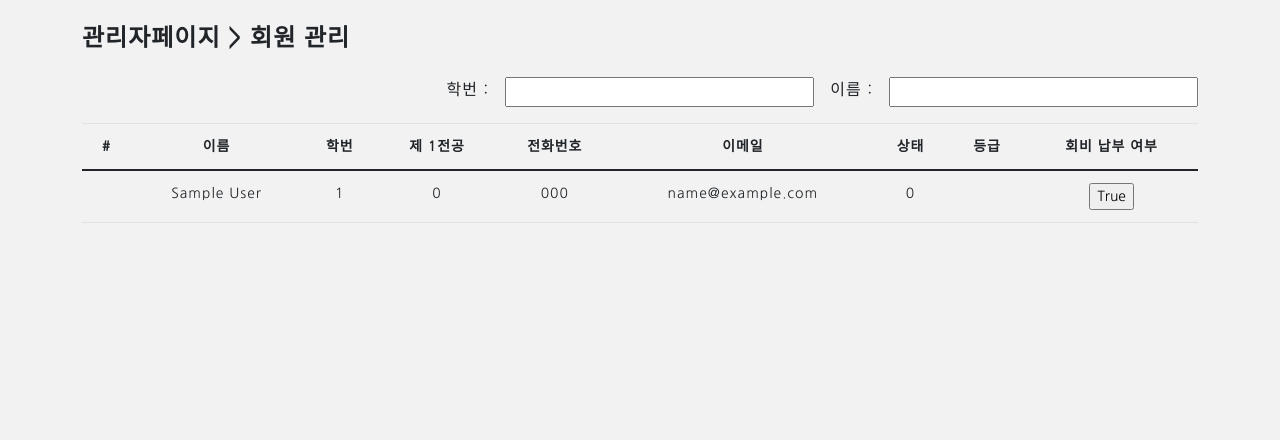
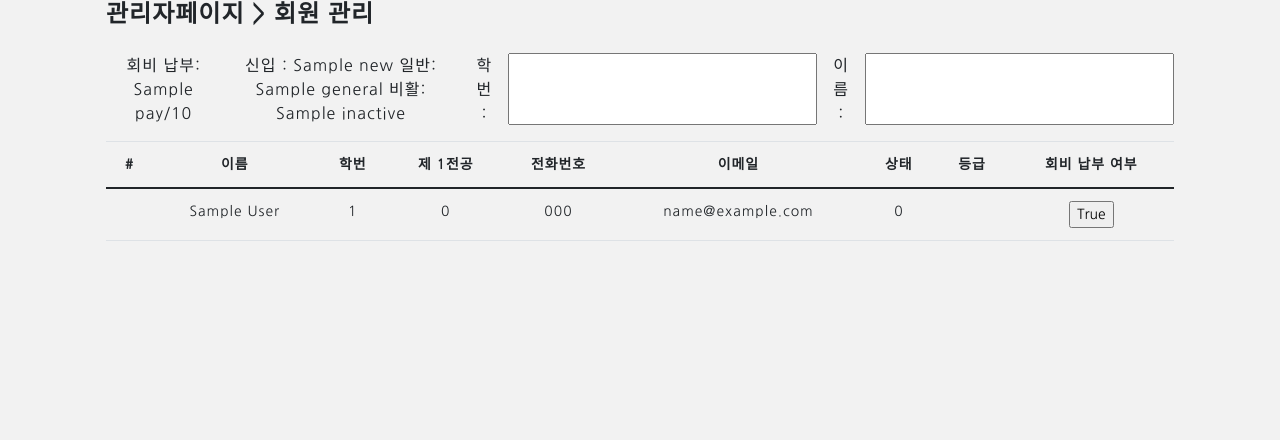
Before and after one commit to SGCC-homepage/sgcc_homepage_django, a Django app: template management/templates/user_management.html in a window 1280 px wide. Shown: the part 56-496 px from the top of the page. Run offline with Django 3.2, Linux system fonts and the light colour scheme; tables that the repository leaves empty hold one stand-in row (values such as "Sample post"); the template is opened without the code that fills it: values that come from a table or form of the project are taken from there, most other values are stand-ins (such as "Sample title", 1, 10 or a date in 2020); some libraries are stand-ins or nearby versions.

Commit message:
관리자페이지 표 정리 띄움

```diff
--- a/management/templates/user_management.html
+++ b/management/templates/user_management.html
@@ -13,11 +13,17 @@
 {% endblock %}
 {% block content %}
     <div class="container text-center">
-        <div class="mt-4">
+        <div class="mx-4">
             <h4 class="h4 mb-4" style="text-align: left;">관리자페이지 > 회원 관리</h4>
-            <div id="input-form" class="d-flex flex-row-reverse mb-3">
-                <input type="text" id="name"/><span class="mx-3">이름 : </span>
-                <input type="text" id="student-id"/><span class="mx-3">학번 : </span>
+            <div class="d-flex justify-content-between mb-3">
+                <div class="d-flex justify-content-start">
+                    <span class="mx-3">회비 납부: {{ pay }}/{{ total }}</span>
+                    <span class="mx-3">신입 : {{ new }}  일반: {{ general }} 비활: {{ inactive }}</span>
+                </div>
+                <div id="input-form" class="d-flex flex-row-reverse">
+                    <input type="text" id="name"/><span class="mx-3">이름 : </span>
+                    <input type="text" id="student-id"/><span class="mx-3">학번 : </span>
+                </div>
             </div>
             <table class="table table-hover" id="user-table">
                 <thead>
--- a/management/views.py
+++ b/management/views.py
@@ -31,7 +31,7 @@ def user_management(request):
                 }
                 users_list.append(user_info)
                 i+=1
-            return render(request, 'user_management.html', {'users': users_list})
+            return render(request, 'user_management.html', {'users': users_list, 'total': len(users), 'pay': len(users.filter(dues_payment=True)), 'new': len(users.filter(grade=0)), 'general': len(users.filter(grade=1)), 'inactive': len(users.filter(grade=3))})
         else:
             raise Http404('permission denied')
     else:
```
